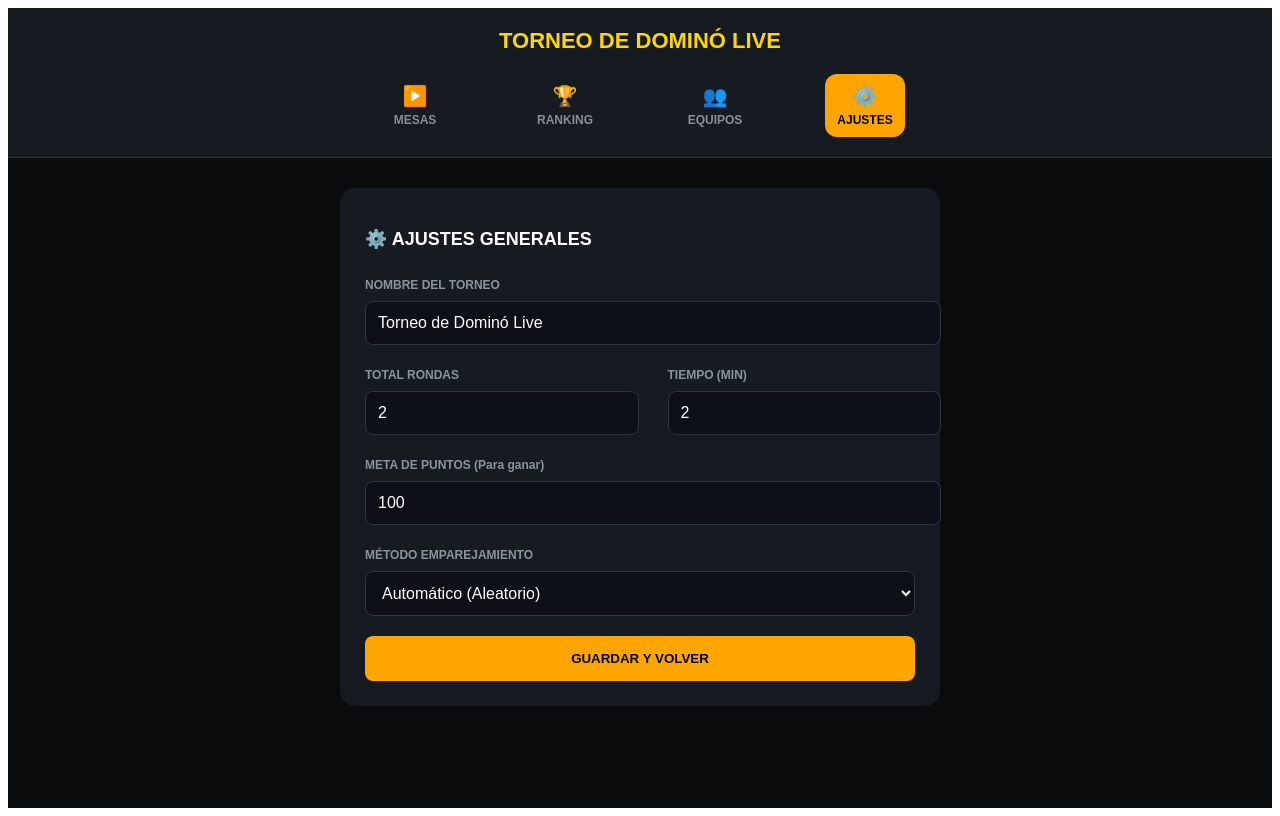
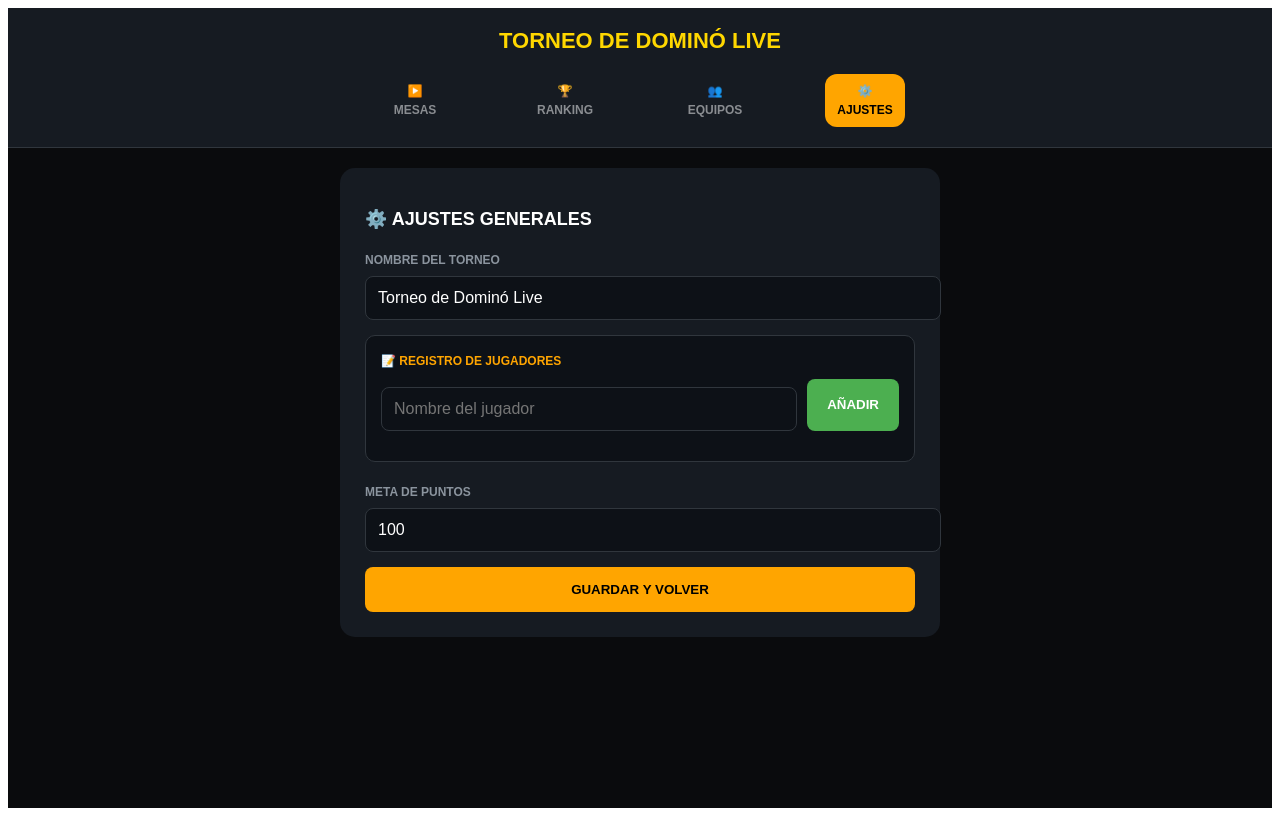
Before and after one commit to denisferrer197-arch/Domino-live-pro, a React (Create React App) app: page / in a window 1280 px wide. Both pictures are taken after a click on the button "⚙️ AJUSTES". Built offline with nearby package versions, Linux system fonts and the light colour scheme.

Commit message:
Añadido campo de Registro de Jugadores en Ajustes Generales

```diff
--- a/src/App.js
+++ b/src/App.js
@@ -1,17 +1,20 @@
-import React, { useState } from 'react';
+import React, { useState, useEffect } from 'react';
 
 function App() {
-  // Estados para el juego
+  // Estados del juego
   const [puntosA, setPuntosA] = useState(0);
   const [puntosB, setPuntosB] = useState(0);
   const [entradaA, setEntradaA] = useState('');
   const [entradaB, setEntradaB] = useState('');
 
-  // Estados para la navegación y ajustes
+  // Estados de configuración
   const [vistaActual, setVistaActual] = useState('MESAS');
   const [nombreTorneo, setNombreTorneo] = useState('Torneo de Dominó Live');
   const [metaPuntos, setMetaPuntos] = useState(100);
-  const [totalRondas, setTotalRondas] = useState(2);
+
+  // Estados para Registro de Jugadores
+  const [jugadores, setJugadores] = useState([]);
+  const [nuevoJugador, setNuevoJugador] = useState('');
 
   const sumarPuntos = (equipo) => {
     const valor = parseInt(equipo === 'A' ? entradaA : entradaB);
@@ -24,6 +27,18 @@ function App() {
         setEntradaB('');
       }
     }
+  };
+
+  const agregarJugador = () => {
+    if (nuevoJugador.trim() !== '') {
+      setJugadores([...jugadores, nuevoJugador.trim()]);
+      setNuevoJugador('');
+    }
+  };
+
+  const eliminarJugador = (index) => {
+    const nuevaLista = jugadores.filter((_, i) => i !== index);
+    setJugadores(nuevaLista);
   };
 
   const navButtonStyle = (vista) => ({
@@ -42,11 +57,11 @@ function App() {
     minWidth: '80px'
   });
 
-  const inputAjusteStyle = {
+  const inputStyle = {
     width: '100%',
     padding: '12px',
     marginTop: '8px',
-    marginBottom: '20px',
+    marginBottom: '15px',
     backgroundColor: '#0d1117',
     border: '1px solid #30363d',
     borderRadius: '8px',
@@ -57,80 +72,62 @@ function App() {
   return (
     <div style={{ textAlign: 'center', backgroundColor: '#0a0b0d', minHeight: '100vh', color: 'white', fontFamily: 'sans-serif' }}>
 
-      {/* ENCABEZADO Y NAVEGACIÓN */}
       <header style={{ backgroundColor: '#161b22', padding: '20px 0', borderBottom: '1px solid #30363d' }}>
         <h1 style={{ margin: '0 0 20px 0', color: '#FFD700', fontSize: '22px' }}>{nombreTorneo.toUpperCase()}</h1>
-
         <nav style={{ display: 'flex', justifyContent: 'space-around', maxWidth: '600px', margin: '0 auto' }}>
-          <button onClick={() => setVistaActual('MESAS')} style={navButtonStyle('MESAS')}>
-            <span style={{fontSize: '20px'}}>▶️</span> MESAS
-          </button>
-          <button onClick={() => setVistaActual('RANKING')} style={navButtonStyle('RANKING')}>
-            <span style={{fontSize: '20px'}}>🏆</span> RANKING
-          </button>
-          <button onClick={() => setVistaActual('EQUIPOS')} style={navButtonStyle('EQUIPOS')}>
-            <span style={{fontSize: '20px'}}>👥</span> EQUIPOS
-          </button>
-          <button onClick={() => setVistaActual('AJUSTES')} style={navButtonStyle('AJUSTES')}>
-            <span style={{fontSize: '20px'}}>⚙️</span> AJUSTES
-          </button>
+          <button onClick={() => setVistaActual('MESAS')} style={navButtonStyle('MESAS')}><span>▶️</span> MESAS</button>
+          <button onClick={() => setVistaActual('RANKING')} style={navButtonStyle('RANKING')}><span>🏆</span> RANKING</button>
+          <button onClick={() => setVistaActual('EQUIPOS')} style={navButtonStyle('EQUIPOS')}><span>👥</span> EQUIPOS</button>
+          <button onClick={() => setVistaActual('AJUSTES')} style={navButtonStyle('AJUSTES')}><span>⚙️</span> AJUSTES</button>
         </nav>
       </header>
 
       <main style={{ padding: '20px', maxWidth: '600px', margin: '0 auto' }}>
 
-        {/* VISTA DE MESAS (JUEGO) */}
         {vistaActual === 'MESAS' && (
           <div style={{ display: 'flex', justifyContent: 'space-between', marginTop: '20px' }}>
             <div style={{ border: '2px solid #4caf50', padding: '15px', borderRadius: '15px', width: '48%', backgroundColor: '#161b22' }}>
               <h2 style={{color: '#4caf50', fontSize: '16px'}}>PAREJA A</h2>
               <div style={{ fontSize: '60px', margin: '10px 0' }}>{puntosA}</div>
               <input type="number" value={entradaA} onChange={(e) => setEntradaA(e.target.value)} placeholder="Pts" style={{ width: '70%', padding: '10px', backgroundColor: '#0d1117', color: 'white', border: '1px solid #30363d', borderRadius: '5px' }} />
-              <button onClick={() => sumarPuntos('A')} style={{ marginTop: '10px', width: '90%', padding: '12px', backgroundColor: '#4caf50', color: 'white', border: 'none', borderRadius: '8px', fontWeight: 'bold' }}>ANOTAR</button>
+              <button onClick={() => sumarPuntos('A')} style={{ marginTop: '10px', width: '90%', padding: '12px', backgroundColor: '#4caf50', border: 'none', borderRadius: '8px', color: 'white', fontWeight: 'bold' }}>ANOTAR</button>
             </div>
-
             <div style={{ border: '2px solid #f44336', padding: '15px', borderRadius: '15px', width: '48%', backgroundColor: '#161b22' }}>
               <h2 style={{color: '#f44336', fontSize: '16px'}}>PAREJA B</h2>
               <div style={{ fontSize: '60px', margin: '10px 0' }}>{puntosB}</div>
               <input type="number" value={entradaB} onChange={(e) => setEntradaB(e.target.value)} placeholder="Pts" style={{ width: '70%', padding: '10px', backgroundColor: '#0d1117', color: 'white', border: '1px solid #30363d', borderRadius: '5px' }} />
-              <button onClick={() => sumarPuntos('B')} style={{ marginTop: '10px', width: '90%', padding: '12px', backgroundColor: '#f44336', color: 'white', border: 'none', borderRadius: '8px', fontWeight: 'bold' }}>ANOTAR</button>
+              <button onClick={() => sumarPuntos('B')} style={{ marginTop: '10px', width: '90%', padding: '12px', backgroundColor: '#f44336', border: 'none', borderRadius: '8px', color: 'white', fontWeight: 'bold' }}>ANOTAR</button>
             </div>
           </div>
         )}
 
-        {/* VISTA DE AJUSTES (TU PANEL) */}
         {vistaActual === 'AJUSTES' && (
-          <div style={{ textAlign: 'left', backgroundColor: '#161b22', padding: '25px', borderRadius: '15px', marginTop: '10px' }}>
-            <h2 style={{ fontSize: '18px', display: 'flex', alignItems: 'center', gap: '10px', marginBottom: '25px' }}>
-              ⚙️ AJUSTES GENERALES
-            </h2>
+          <div style={{ textAlign: 'left', backgroundColor: '#161b22', padding: '25px', borderRadius: '15px' }}>
+            <h2 style={{ fontSize: '18px', marginBottom: '20px' }}>⚙️ AJUSTES GENERALES</h2>
 
             <label style={{ color: '#8b949e', fontSize: '12px', fontWeight: 'bold' }}>NOMBRE DEL TORNEO</label>
-            <input type="text" value={nombreTorneo} onChange={(e) => setNombreTorneo(e.target.value)} style={inputAjusteStyle} />
+            <input type="text" value={nombreTorneo} onChange={(e) => setNombreTorneo(e.target.value)} style={inputStyle} />
 
-            <div style={{ display: 'flex', justifyContent: 'space-between', gap: '20px' }}>
-              <div style={{ width: '45%' }}>
-                <label style={{ color: '#8b949e', fontSize: '12px', fontWeight: 'bold' }}>TOTAL RONDAS</label>
-                <input type="number" value={totalRondas} onChange={(e) => setTotalRondas(e.target.value)} style={inputAjusteStyle} />
+            <div style={{ padding: '15px', border: '1px solid #30363d', borderRadius: '10px', backgroundColor: '#0d1117', marginBottom: '20px' }}>
+              <label style={{ color: '#ffa500', fontSize: '12px', fontWeight: 'bold' }}>📝 REGISTRO DE JUGADORES</label>
+              <div style={{ display: 'flex', gap: '10px', marginTop: '10px' }}>
+                <input type="text" value={nuevoJugador} onChange={(e) => setNuevoJugador(e.target.value)} placeholder="Nombre del jugador" style={{...inputStyle, marginBottom: '0'}} />
+                <button onClick={agregarJugador} style={{ padding: '0 20px', backgroundColor: '#4caf50', border: 'none', borderRadius: '8px', color: 'white', fontWeight: 'bold' }}>AÑADIR</button>
               </div>
-              <div style={{ width: '45%' }}>
-                <label style={{ color: '#8b949e', fontSize: '12px', fontWeight: 'bold' }}>TIEMPO (MIN)</label>
-                <input type="number" defaultValue="2" style={inputAjusteStyle} />
+              <div style={{ marginTop: '15px', maxHeight: '150px', overflowY: 'auto' }}>
+                {jugadores.map((j, index) => (
+                  <div key={index} style={{ display: 'flex', justifyContent: 'space-between', padding: '8px', borderBottom: '1px solid #30363d' }}>
+                    <span>{index + 1}. {j}</span>
+                    <button onClick={() => eliminarJugador(index)} style={{ backgroundColor: 'transparent', border: 'none', color: '#f44336', cursor: 'pointer' }}>✖</button>
+                  </div>
+                ))}
               </div>
             </div>
 
-            <label style={{ color: '#8b949e', fontSize: '12px', fontWeight: 'bold' }}>META DE PUNTOS (Para ganar)</label>
-            <input type="number" value={metaPuntos} onChange={(e) => setMetaPuntos(e.target.value)} style={inputAjusteStyle} />
+            <label style={{ color: '#8b949e', fontSize: '12px', fontWeight: 'bold' }}>META DE PUNTOS</label>
+            <input type="number" value={metaPuntos} onChange={(e) => setMetaPuntos(e.target.value)} style={inputStyle} />
 
-            <label style={{ color: '#8b949e', fontSize: '12px', fontWeight: 'bold' }}>MÉTODO EMPAREJAMIENTO</label>
-            <select style={inputAjusteStyle}>
-              <option>Automático (Aleatorio)</option>
-              <option>Manual</option>
-            </select>
-
-            <button onClick={() => setVistaActual('MESAS')} style={{ width: '100%', padding: '15px', backgroundColor: '#ffa500', border: 'none', borderRadius: '8px', fontWeight: 'bold', color: 'black' }}>
-              GUARDAR Y VOLVER
-            </button>
+            <button onClick={() => setVistaActual('MESAS')} style={{ width: '100%', padding: '15px', backgroundColor: '#ffa500', border: 'none', borderRadius: '8px', fontWeight: 'bold', color: 'black' }}>GUARDAR Y VOLVER</button>
           </div>
         )}
 
```
